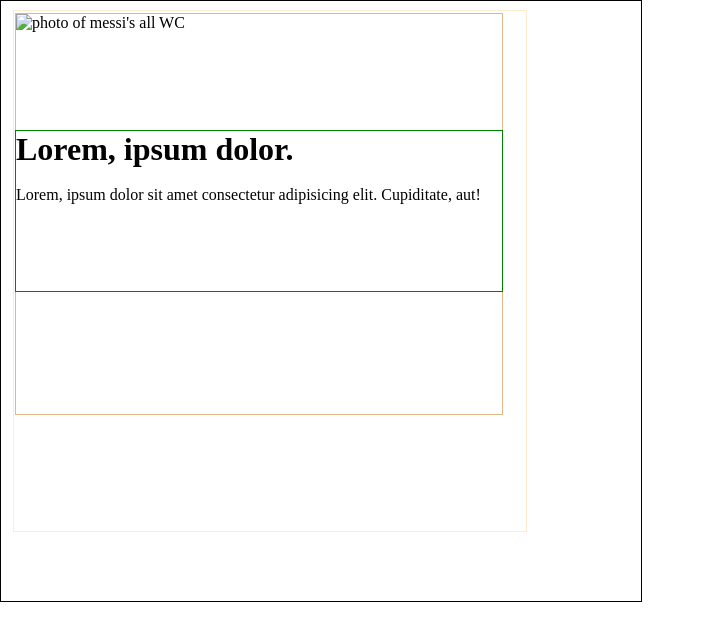
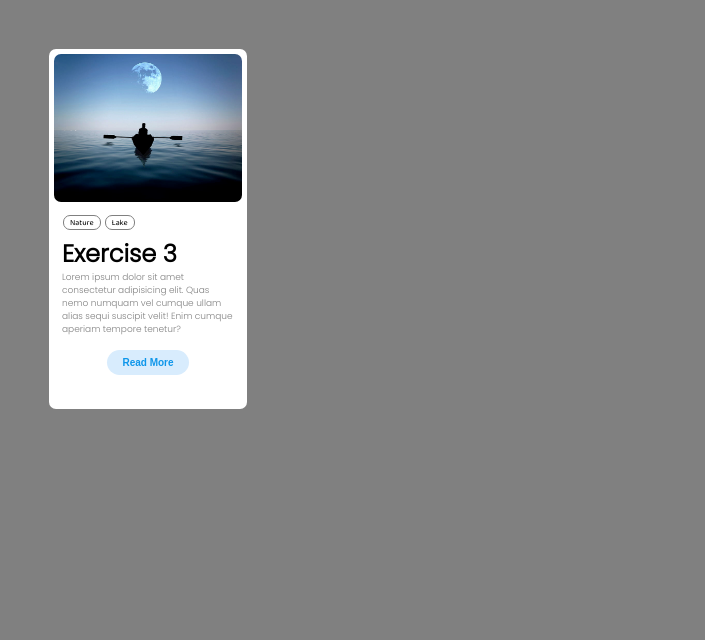
Before and after one commit to thakare-om03/master-dev, a plain HTML site: page Day 23/exe.html in a window 1280 px wide. Shown: the whole page, without its empty margins (0-705 px from the left). Drawn offline with Linux system fonts and the light colour scheme.

Commit message:
Updated Day 23

```diff
--- a/Day 23/exe.html
+++ b/Day 23/exe.html
@@ -7,14 +7,23 @@
     <link rel="stylesheet" href="style.css">
 </head>
 <body>
-    <div class="box"></div>
-    <div class="box box1"></div>
-    <div class="box box2"><img width="38vw" src="lionel_messi_wallpaper_world_cup_2022_by_algis21_dfvsj9u.png" alt="photo of messi's all WC"></div>
-    <div class="box box3">
-        <h1>Lorem, ipsum dolor.</h1>
-        <br>
-        <p>Lorem, ipsum dolor sit amet consectetur adipisicing elit. Cupiditate, aut!
-        </p>
+    <div class="card">
+        <div class="image">
+            <img width="188" src="boat.jpeg" alt="">
+        </div>
+
+        <div class="capsules">
+            <span>Nature</span>
+            <span>Lake</span>
+        </div>
+        <div class="content">
+            <h2>Exercise 3</h2>
+            <p>Lorem ipsum dolor sit amet consectetur adipisicing elit. Quas nemo numquam vel cumque ullam alias sequi suscipit velit! Enim cumque aperiam tempore tenetur?</p>
+        </div>
+        <div class="button">
+            <button>Read More</button>
+        </div>
+
     </div>
 </body>
 </html>
--- a/Day 23/style.css
+++ b/Day 23/style.css
@@ -1,36 +1,63 @@
+@import url('https://fonts.googleapis.com/css2?family=Baloo+Bhai+2&family=Poppins:wght@300&display=swap');
         *{
             margin: 0;
             padding: 0;
         }
-.box{
-    border: 1px solid black;
-    height: 75vh;
-    width: 50vw;
-    position: absolute;
+        body{
+            background-color: gray;
+            padding: 45px;
+            display: flex;
         }
-.box1{
-    border: 1px solid blanchedalmond;
-    height: 65vh;
-    width: 40vw;
-    top: 10px;
-    left: 12.5px;
-    position: absolute;
+        .card{
+            background-color: white;
+            width: 198px;
+            border-radius: 7px;
+            padding: 0 0 34px 0;
+            margin: 4px;
         }
-.box2{
-    border: 1px solid burlywood;
-    height: 50vh;
-    width: 38vw;
-    top: 13px;
-    left: 15px;
-    right: 18px;
-    position: absolute;
+
+        .image{
+            padding: 5px;
         }
-.box3{
-    border: 1px solid green;
-    height: 20vh;
-    width: 38vw;
-    top: 130px;
-    left: 15px;
-    right: 18px;
-    position: absolute;
+        .image img{
+            border-radius: 7px;
         }
+        .content{
+            padding: 7px 13px;
+font-family: 'Poppins', sans-serif;
+        }
+
+        .content p{
+            font-size: 9px;
+            color: gray;
+        }
+        .capsules{
+            padding: 0 28px 0 14px;
+        }
+        .capsules span{
+            border: 1px solid gray;
+            padding: 0px 6px;
+            border-radius: 7px;
+            font-size: 8px;
+            font-family: 'Baloo Bhai 2', sans-serif;
+
+        }
+        .button{
+            text-align: center;
+        }
+        .button button{
+            padding: 7px 15px;
+            border-radius: 15px;
+            background-color: rgb(216, 236, 253);
+            color: rgb(14, 150, 234);
+            font-size: 10px;
+            margin-top: 7px;
+            border: none;
+            font-weight: bold;
+            cursor: pointer;
+        }
+
+        .button button:hover{
+            background-color: red;
+            color: white;
+        }
```
Also changed, not shown: Day 23/boat.jpeg (added). Lines whose indentation alone changed are shown as unchanged.
